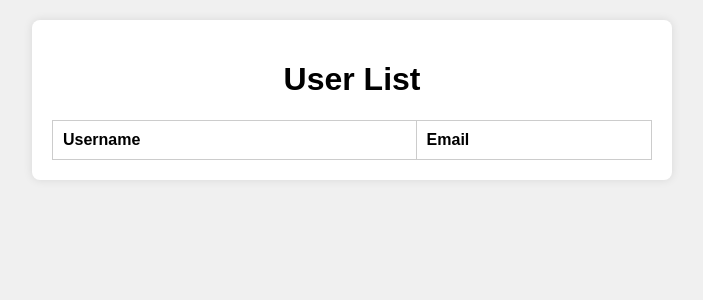
After one commit to gburucua/test-app, a Flask app: page /users in a window 1280 px wide. The commit adds this page. Shown: the top 300 px of the page, without its empty margins (288-991 px from the left). Run offline with Flask 2, Linux system fonts and the light colour scheme; data that the repository does not hold is empty.

Commit message:
adding site

```diff
--- a/app.py
+++ b/app.py
@@ -1,39 +1,30 @@
-from flask import Flask, request, jsonify, render_template, redirect, url_for
-from flask_sqlalchemy import SQLAlchemy
+from flask import Flask, render_template, request, redirect
+from database import MySQLDatabase
 
 app = Flask(__name__)
-app.config['SQLALCHEMY_DATABASE_URI'] = 'sqlite:///users.db'
-app.config['SQLALCHEMY_TRACK_MODIFICATIONS'] = False
 
-db = SQLAlchemy(app)
-
-class User(db.Model):
-    id = db.Column(db.Integer, primary_key=True)
-    username = db.Column(db.String(80), unique=True, nullable=False)
-    email = db.Column(db.String(120), unique=True, nullable=False)
-
-    def __repr__(self):
-        return f'<User {self.username}>'
+# Initialize the MySQL database connection
+db = MySQLDatabase()
 
 @app.route('/')
 def index():
-    users = User.query.all()
+    with app.app_context():
+        users = db.execute_query("SELECT * FROM users")
     return render_template('index.html', users=users)
+
+@app.route('/users')
+def user_list():
+    users = db.execute_query("SELECT * FROM users")
+    return render_template('user_list.html', users=users)
 
 @app.route('/add_user', methods=['POST'])
 def add_user():
     username = request.form['username']
     email = request.form['email']
-    new_user = User(username=username, email=email)
-    db.session.add(new_user)
-    db.session.commit()
-    return redirect(url_for('index'))
-
-@app.route('/api/users', methods=['GET'])
-def get_users():
-    users = User.query.all()
-    return jsonify([{'username': user.username, 'email': user.email} for user in users])
+    query = f"INSERT INTO users (username, email) VALUES ('{username}', '{email}')"
+    with app.app_context():
+        db.execute_query(query)
+    return redirect('/')
 
 if __name__ == '__main__':
-    db.create_all()
-    app.run(debug=True)
+    app.run(host='0.0.0.0')
--- /dev/null
+++ b/database.py
@@ -0,0 +1,43 @@
+import mysql.connector
+import os
+
+class MySQLDatabase:
+    def __init__(self):
+        self.db = None
+        self.cursor = None
+
+    def connect(self):
+        try:
+            self.db = mysql.connector.connect(
+                host=os.getenv('DB_HOST'),
+                user=os.getenv('DB_USER'),
+                password=os.getenv('DB_PASSWORD'),
+                database=os.getenv('DB_DATABASE')
+            )
+            self.cursor = self.db.cursor()
+        except mysql.connector.Error as err:
+            print(f"Error: {err}")
+            self.db = None
+            self.cursor = None
+
+    def execute_query(self, query):
+        self.connect()
+        if not self.db or not self.cursor:
+            return None
+        self.cursor.execute(query)
+        if query.strip().upper().startswith('SELECT'):
+            result = self.cursor.fetchall()
+        else:
+            self.db.commit()
+            result = None
+        self.disconnect()
+        return result
+
+    def disconnect(self):
+        if self.cursor:
+            self.cursor.close()
+        if self.db:
+            self.db.close()
+
+    def __del__(self):
+        self.disconnect()
--- a/requirements.txt
+++ b/requirements.txt
@@ -1,2 +1,4 @@
 Flask==2.1.1
-Flask-SQLAlchemy==2.5.1
+Flask-MySQLdb==0.2.0
+Werkzeug==2.0.3
+mysql-connector-python==8.0.29
--- /dev/null
+++ b/templates/user_list.html
@@ -0,0 +1,55 @@
+<!DOCTYPE html>
+<html lang="en">
+<head>
+    <meta charset="UTF-8">
+    <meta name="viewport" content="width=device-width, initial-scale=1.0">
+    <title>User List</title>
+    <style>
+        body {
+            font-family: Arial, sans-serif;
+            background-color: #f0f0f0;
+            margin: 0;
+            padding: 20px;
+        }
+        .container {
+            max-width: 600px;
+            margin: auto;
+            background: #fff;
+            padding: 20px;
+            border-radius: 8px;
+            box-shadow: 0 0 10px rgba(0, 0, 0, 0.1);
+        }
+        h1 {
+            text-align: center;
+        }
+        table {
+            width: 100%;
+            border-collapse: collapse;
+        }
+        table, th, td {
+            border: 1px solid #ccc;
+        }
+        th, td {
+            padding: 10px;
+            text-align: left;
+        }
+    </style>
+</head>
+<body>
+    <div class="container">
+        <h1>User List</h1>
+        <table>
+            <tr>
+                <th>Username</th>
+                <th>Email</th>
+            </tr>
+            {% for user in users %}
+            <tr>
+                <td>{{ user.username }}</td>
+                <td>{{ user.email }}</td>
+            </tr>
+            {% endfor %}
+        </table>
+    </div>
+</body>
+</html>
```
Also changed, not shown: docker-compose.yaml (added, +34 -0 lines), init.sql (added, +9 -0 lines), templates/index.html (+2 -13 lines), 1 other file.
